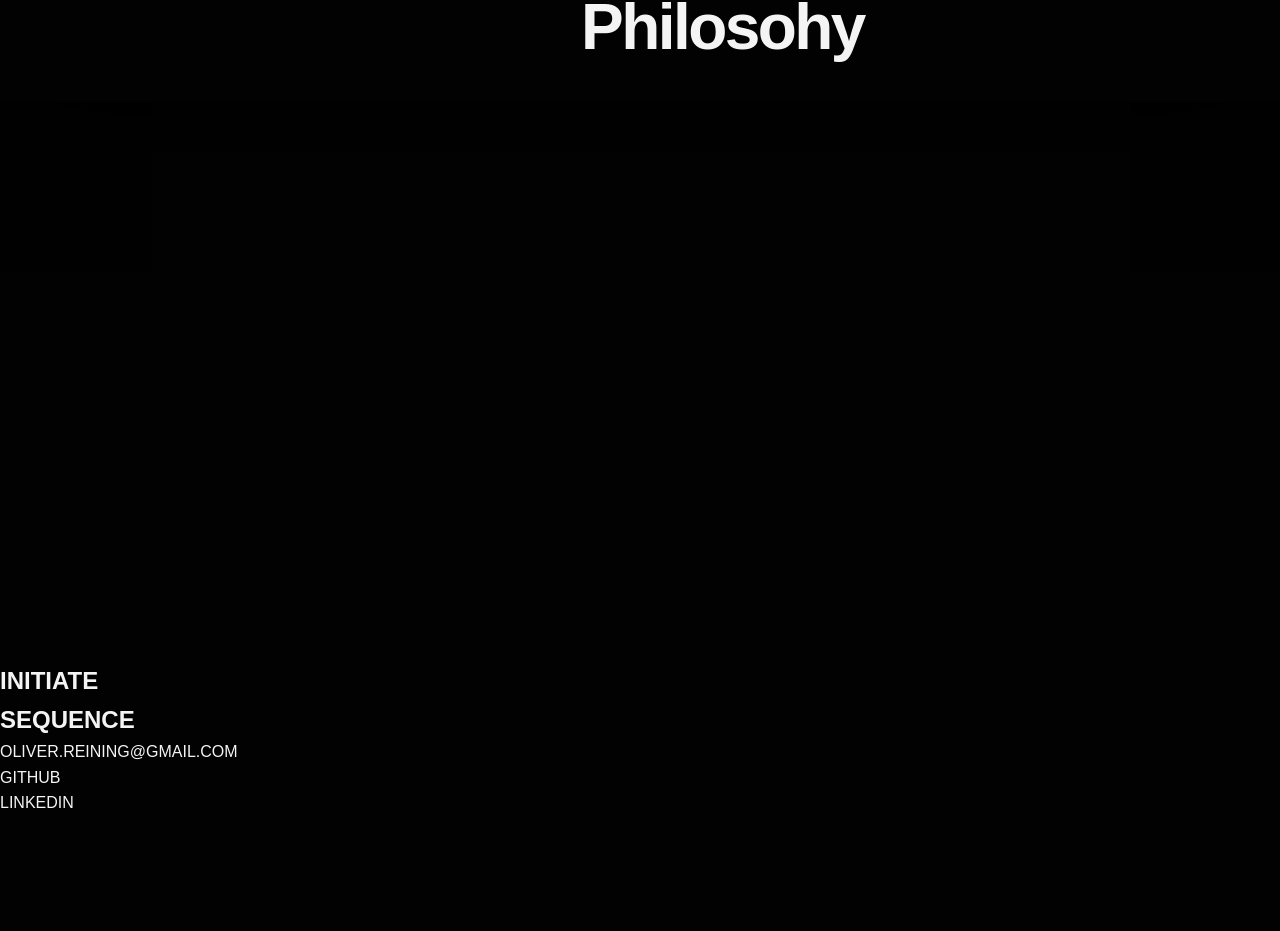
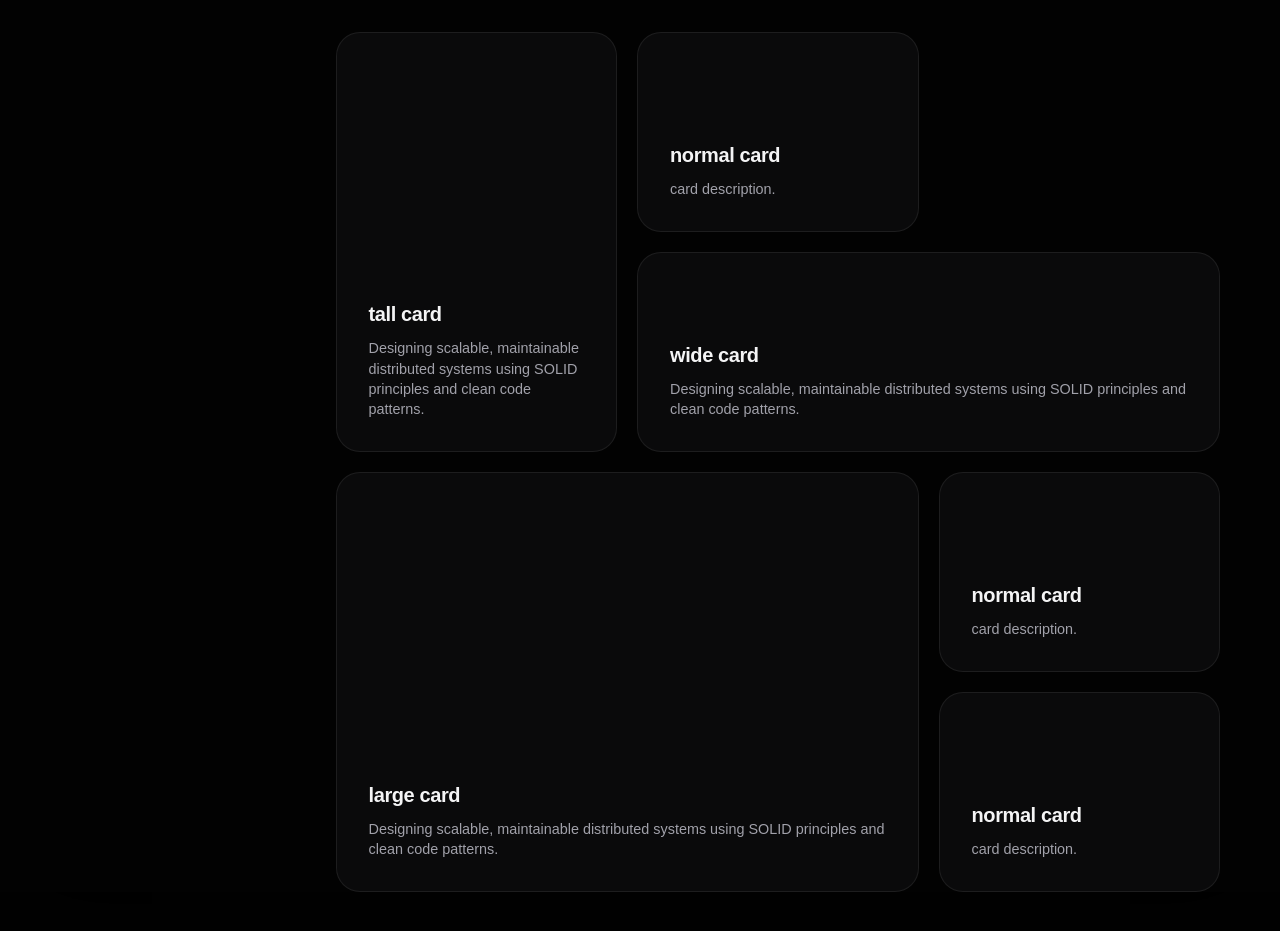
Before and after one commit to OliverReining/portfolio, a Vue app in the folder frontend/: page / in a window 1280 px wide. Shown: the part 695-1626 px from the top of the page. Before the commit the page ends 1511 px from the top, so only its background shows below. Built offline with nearby package versions, Linux system fonts and the light colour scheme; the HTML template or start-up script is replaced by a standard one.

Commit message:
feat: refactor Competencies component, update ContentStream imports, and add Projects component with ProjectCard

```diff
--- a/frontend/src/components/Competencies.vue
+++ /dev/null
@@ -1,7 +0,0 @@
-<script setup lang="ts">
-import SectionBadge from './ui/SectionBadge.vue'
-</script>
-<template>
-  <SectionBadge tag="02 // competencies" title="Engeneering Philosohy" />
-</template>
-<style></style>
--- a/frontend/src/components/ContentStream.vue
+++ b/frontend/src/components/ContentStream.vue
@@ -1,5 +1,5 @@
 <script setup lang="ts">
-import Competencies from './Competencies.vue'
+import Competencies from './Projects.vue'
 import Profile from './Profile.vue'
 </script>
 <template>
--- /dev/null
+++ b/frontend/src/components/ProjectCard.vue
@@ -0,0 +1,52 @@
+<script setup lang="ts">
+defineProps<{
+  scale?: string
+  title: string
+  description?: string
+}>()
+</script>
+
+<template>
+  <div class="card" :class="[scale && `scale-${scale}`]">
+    <h3>{{ title }}</h3>
+    <p>{{ description }}</p>
+  </div>
+</template>
+
+<style scoped>
+.card {
+  background: var(--bg-surface);
+  border: 1px solid var(--glass-border);
+  border-radius: 24px;
+  padding: 32px;
+  display: flex;
+  flex-direction: column;
+  justify-content: flex-end;
+  transition: 0.3s cubic-bezier(0.4, 0, 0.2, 1);
+  height: 100%;
+}
+.card:hover {
+  border-color: var(--accent);
+  transform: translateY(-5px);
+}
+h3 {
+  font-size: 1.25rem;
+  margin-bottom: 8px;
+  letter-spacing: -0.02em;
+}
+p {
+  font-size: 0.9rem;
+  color: var(--text-secondary);
+  line-height: 1.4;
+}
+.scale-large {
+  grid-column: span 2;
+  grid-row: span 2;
+}
+.scale-wide {
+  grid-column: span 2;
+}
+.scale-tall {
+  grid-row: span 2;
+}
+</style>
--- /dev/null
+++ b/frontend/src/components/Projects.vue
@@ -0,0 +1,36 @@
+<script setup lang="ts">
+import CompetenceCard from './ProjectCard.vue'
+import SectionBadge from './ui/SectionBadge.vue'
+</script>
+<template>
+  <SectionBadge tag="02 // competencies" title="Projects" />
+  <div class="competence-grid">
+    <CompetenceCard
+      scale="tall"
+      title="tall card"
+      description="Designing scalable, maintainable distributed systems using SOLID principles and clean code patterns."
+    />
+    <CompetenceCard title="normal card" description="card description." />
+    <!-- <CompetenceCard title="normal card" description="card description." /> -->
+    <CompetenceCard
+      scale="wide"
+      title="wide card"
+      description="Designing scalable, maintainable distributed systems using SOLID principles and clean code patterns."
+    />
+    <CompetenceCard
+      scale="large"
+      title="large card"
+      description="Designing scalable, maintainable distributed systems using SOLID principles and clean code patterns."
+    />
+    <CompetenceCard title="normal card" description="card description." />
+    <CompetenceCard title="normal card" description="card description." />
+  </div>
+</template>
+<style scoped>
+.competence-grid {
+  display: grid;
+  grid-template-columns: repeat(3, 1fr);
+  gap: 20px;
+  grid-auto-rows: minmax(200px, auto);
+}
+</style>
--- a/frontend/src/components/Sidebar.vue
+++ b/frontend/src/components/Sidebar.vue
@@ -8,8 +8,8 @@
         <p>Software Architect</p>
 
         <nav>
-          <a href="#profile"><span></span>01 // PROFILE</a>
-          <a href="#competencies"><span></span>02 // COMPETENCIES</a>
+          <a href="#profile"><span></span>01 // Profile</a>
+          <a href="#competencies"><span></span>02 // Projects</a>
           <a href="#experience"><span></span>03 // EXPERIENCE</a>
           <a href="#projects"><span></span>04 // PROJECTS</a>
         </nav>
```
